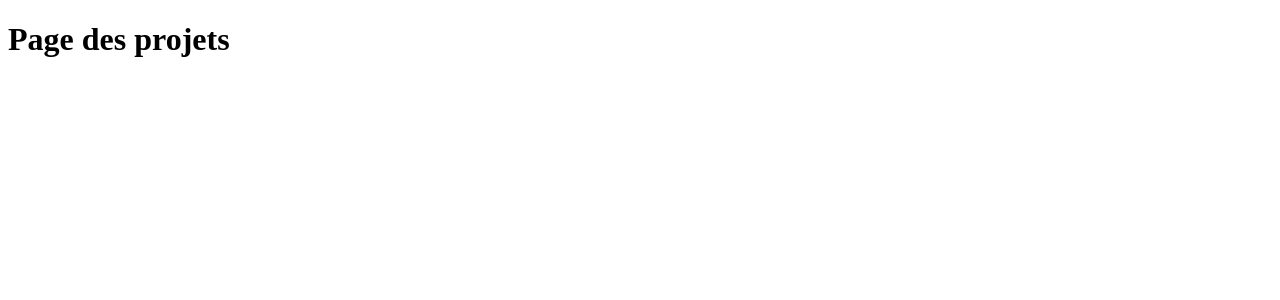
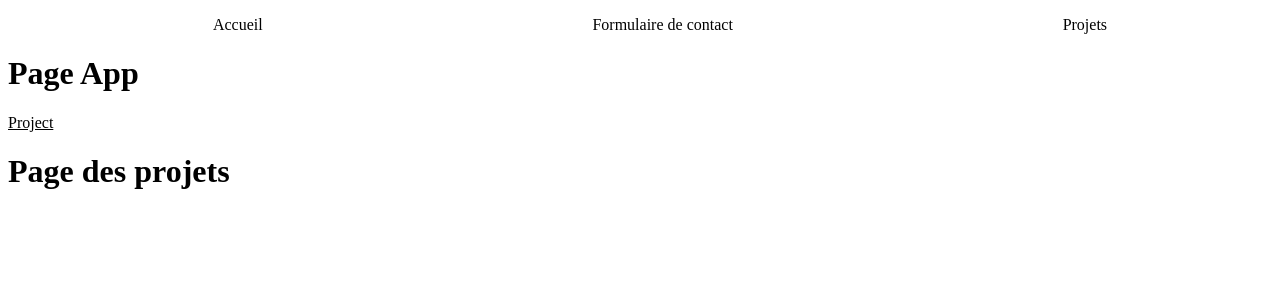
Before and after one commit to Lauryn333/Portfolio-React, a React (Vite) app: page /projectsPage in a window 1280 px wide. Shown: the top 300 px of the page. Built offline with nearby package versions, Linux system fonts and the light colour scheme.

Commit message:
Modification des routers

```diff
--- a/package.json
+++ b/package.json
@@ -12,7 +12,8 @@
   "dependencies": {
     "react": "^18.2.0",
     "react-dom": "^18.2.0",
-    "react-router-dom": "^6.23.0"
+    "react-router-dom": "^6.23.0",
+    "sass": "^1.76.0"
   },
   "devDependencies": {
     "@types/react": "^18.2.66",
--- a/src/App.jsx
+++ b/src/App.jsx
@@ -1,10 +1,13 @@
+import { Outlet } from "react-router-dom";
 import "./App.css";
+import NavBar from "./components/Navbar";
 
 function App() {
   return (
     <>
+      <NavBar />
       <h1>Page App</h1>
-      <h2></h2>
+      <Outlet />
     </>
   );
 }
--- a/src/components/Navbar.jsx
+++ b/src/components/Navbar.jsx
@@ -1,12 +1,23 @@
 import { Link } from "react-router-dom";
+import "../scss/navBar.scss";
 
 function Navbar() {
   return (
     <>
       <nav>
-        <Link to="/">Accueil</Link>
-        <Link to="/contact"> Formulaire de contact </Link>
-        <Link to="/projectsPage"> Projets </Link>
+        <ul>
+          <Link className="liste-navBar" to="/">
+            Accueil
+          </Link>
+          <Link className="liste-navBar" to="/contact">
+            {" "}
+            Formulaire de contact{" "}
+          </Link>
+          <Link className="liste-navBar" to="/projectsPage">
+            {" "}
+            Projets{" "}
+          </Link>
+        </ul>
       </nav>
     </>
   );
--- a/src/pages/HomePage.jsx
+++ b/src/pages/HomePage.jsx
@@ -1,10 +1,7 @@
-import Navbar from "../components/Navbar";
-
 function HomePage() {
   return (
     <>
       <h1>Page d'accueil</h1>
-      <Navbar />
     </>
   );
 }
--- a/src/pages/ProjectsPage.jsx
+++ b/src/pages/ProjectsPage.jsx
@@ -1,5 +1,14 @@
+import { Link } from "react-router-dom";
 function ProjectsPage() {
-  return <h1>Page des projets</h1>;
+  return (
+    <>
+      <Link className="" to="/projectPage">
+        Project
+      </Link>
+
+      <h1>Page des projets</h1>
+    </>
+  );
 }
 
 export default ProjectsPage;
--- /dev/null
+++ b/src/scss/navBar.scss
@@ -0,0 +1,8 @@
+.liste-navBar {
+  text-decoration: none;
+}
+
+ul {
+  display: flex;
+  justify-content: space-around;
+}
```
Also changed, not shown: src/main.jsx (+5 -3 lines), 1 other file (tests, documents, lock files or other folders).
